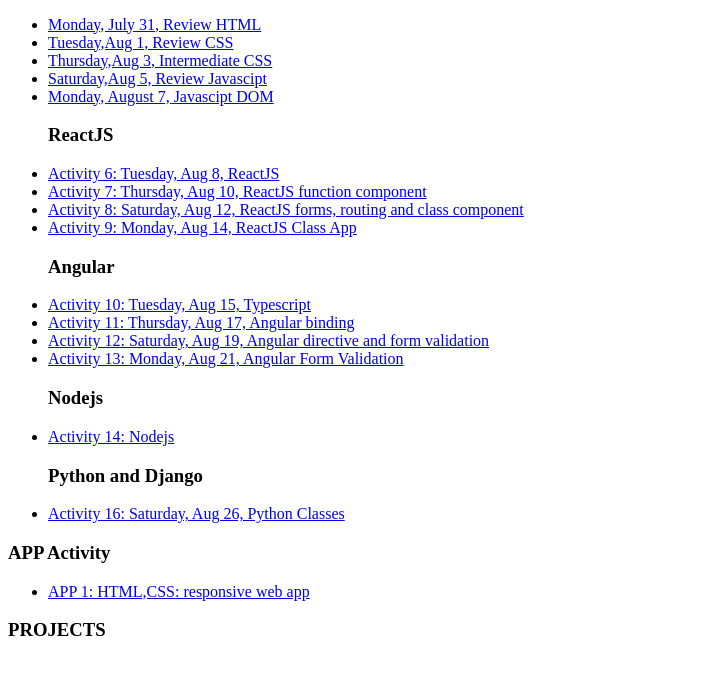
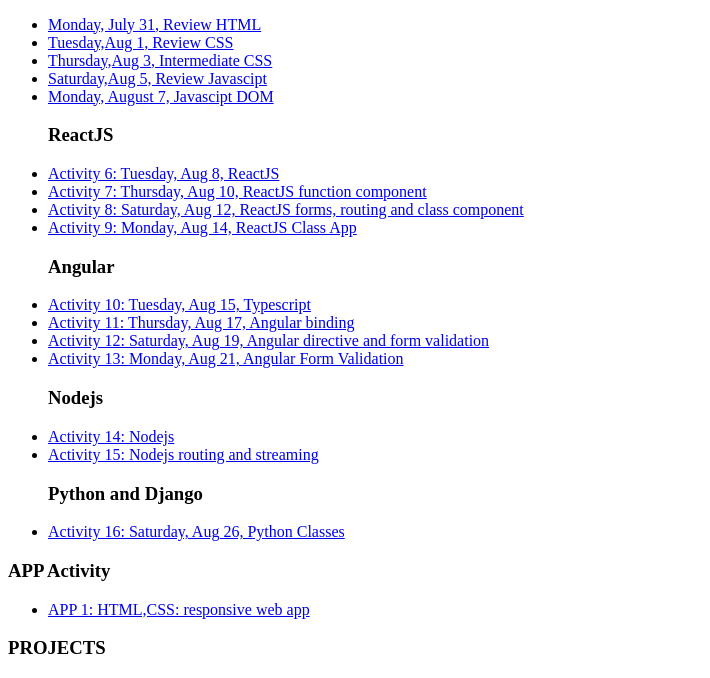
Before and after one commit to QueensBklyn/App_Dev, a plain HTML site: page index.html in a window 1280 px wide. Shown: the part 152-830 px from the top of the page, without its empty margins (0-710 px from the left). Drawn offline with Linux system fonts and the light colour scheme.

Commit message:
Add files via upload

```diff
--- a/index.html
+++ b/index.html
@@ -59,6 +59,10 @@
         <a href="day14_nodejs.zip" download> Activity 14: Nodejs</a>
     </li>
 
+    <li>
+        <a href="day15_Aug_24_node_stream.zip" download> Activity 15: Nodejs routing and streaming</a>
+    </li>
+
    <h3>Python and Django</h3>
 
    <li>
```
Also changed, not shown: 1 other file.
